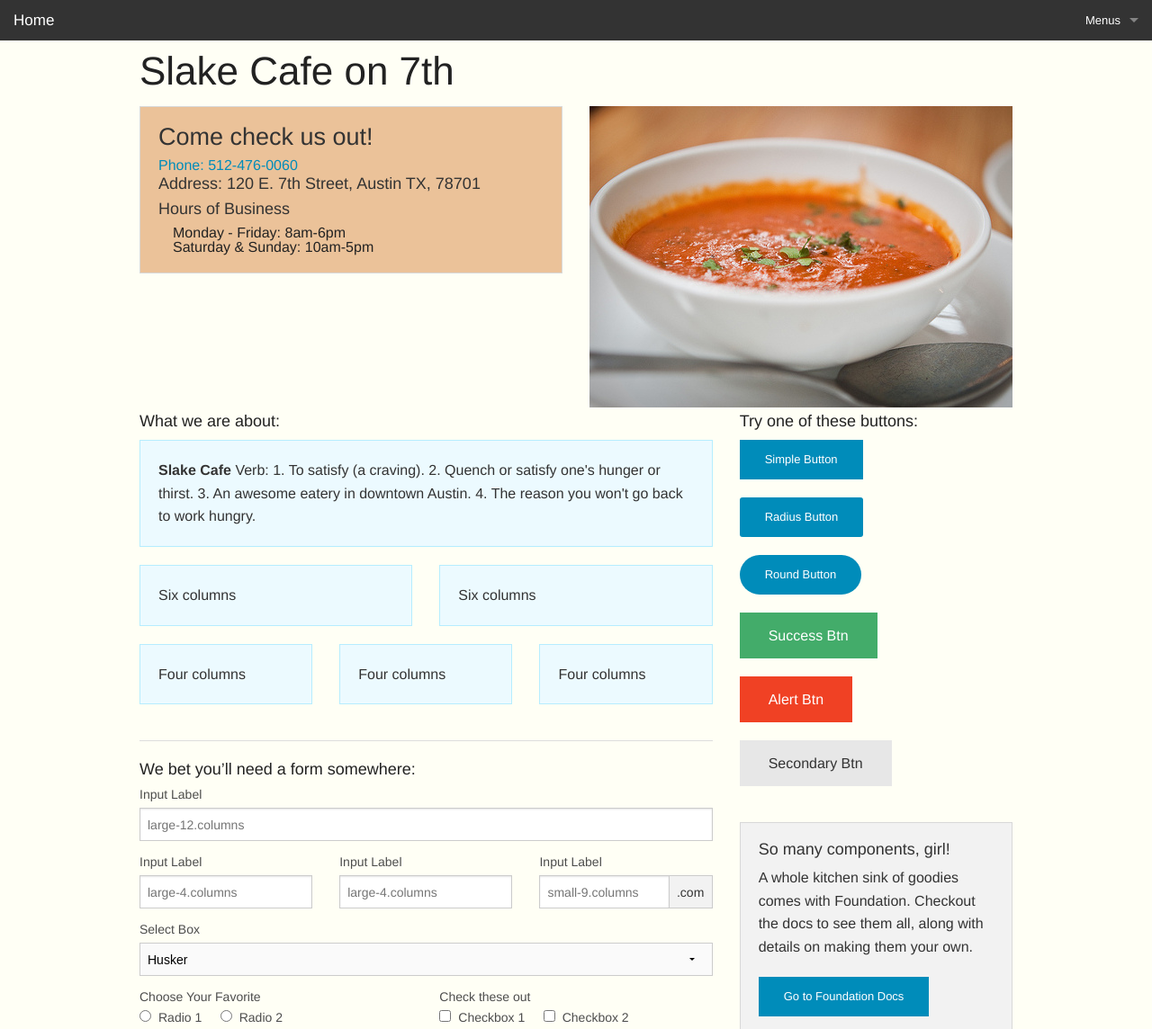
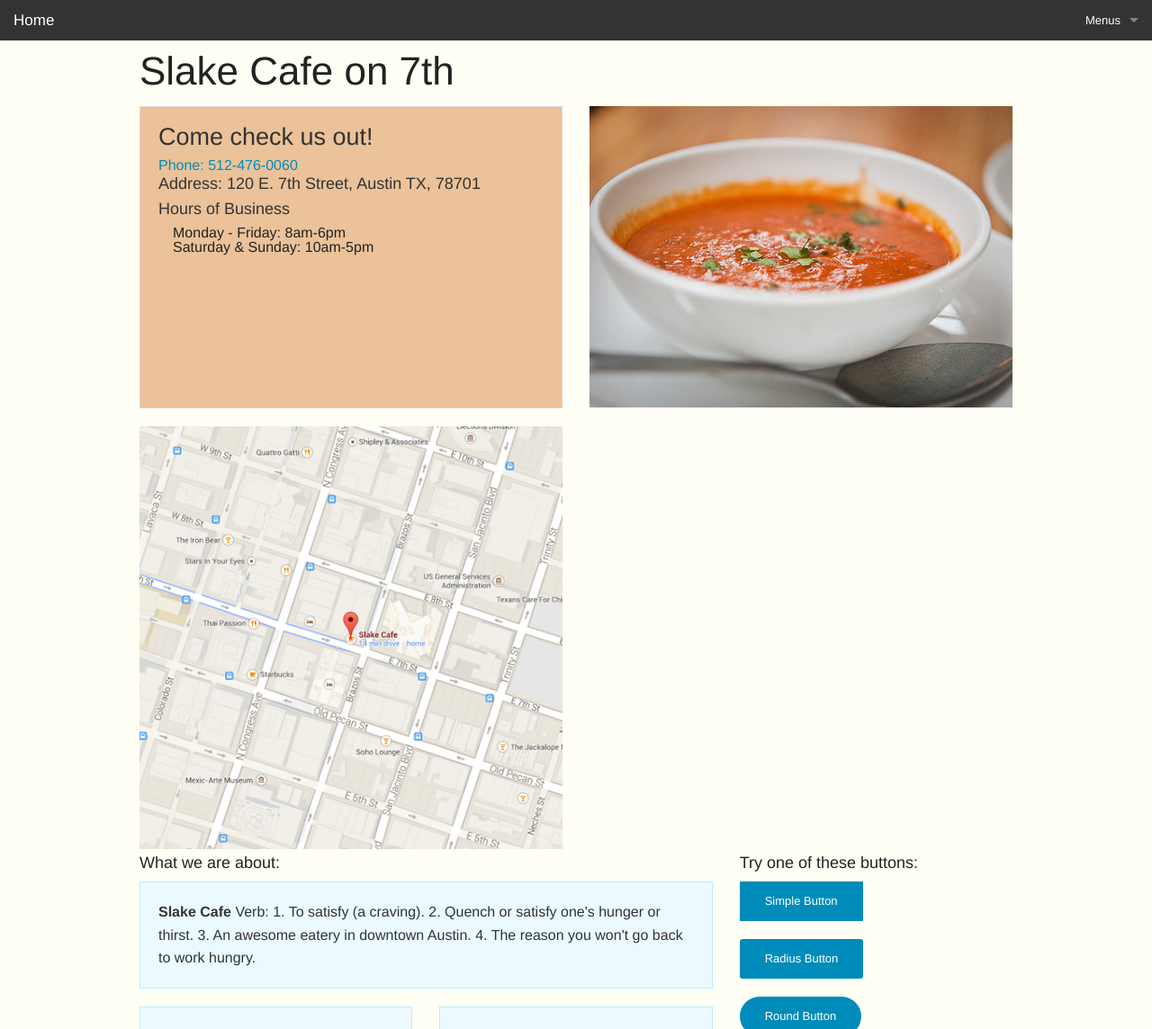
Before and after one commit to khannifin/restaurant-project, a plain HTML site: page index.html in a window 1280 px wide. Shown: the top 1144 px of the page at 90% size. Drawn offline with Linux system fonts and the light colour scheme.

Commit message:
Check dat map OUT!

```diff
--- a/css/style.css
+++ b/css/style.css
@@ -1,3 +1,8 @@
-.hours {background: #EBC299;}
+.hours {
+
+		background: #EBC299;
+		height: 336px;
+
+		}
 
 .hours-daily {padding-left: 1em;}
--- a/index.html
+++ b/index.html
@@ -55,7 +55,9 @@
         </div>
       </div>
 
-      <div class="medium-6 columns">
+      <div class="medium-6 columns hide-for-small">
+
+
         <!-- <div class="panel">   -->
         <img src="images/slake.jpg">
 
@@ -63,6 +65,14 @@
       </div>
 
     </div> <!-- end row -->
+
+    <div class="row">
+        <div class="medium-6 large-6 columns">
+          <a href="https://www.google.com/maps/preview/place/Slake+Cafe/@30.2687863,-97.7413571,17z/data=!3m1!4b1!4m2!3m1!1s0x8644b5a760a914bf:0xaf5ba5a49cad8ad4">
+            <img src="images/slakeMap.png">
+          </a>
+        </div>
+    </div>
 
     <div class="row">
       <div class="large-8 medium-8 columns">
```
Also changed, not shown: images/slakeMap.png (added).
